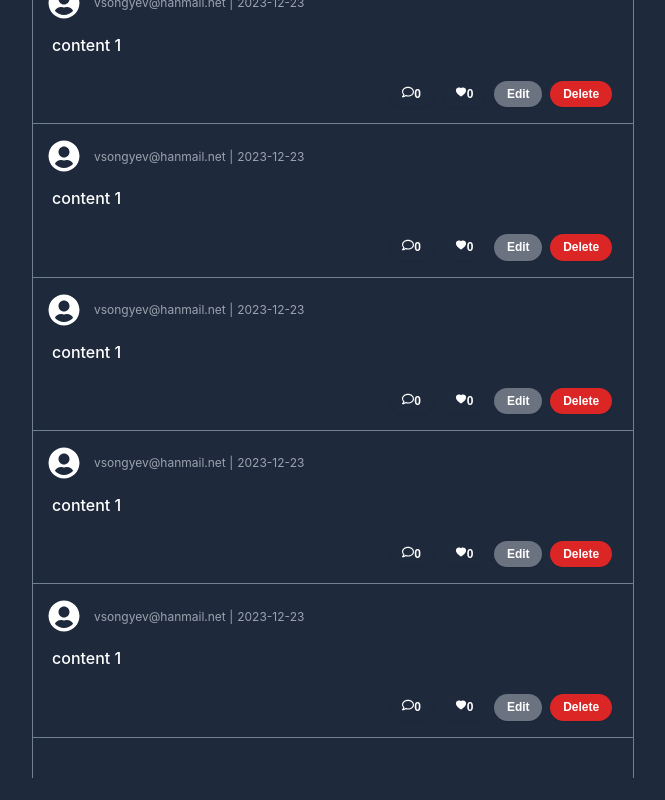
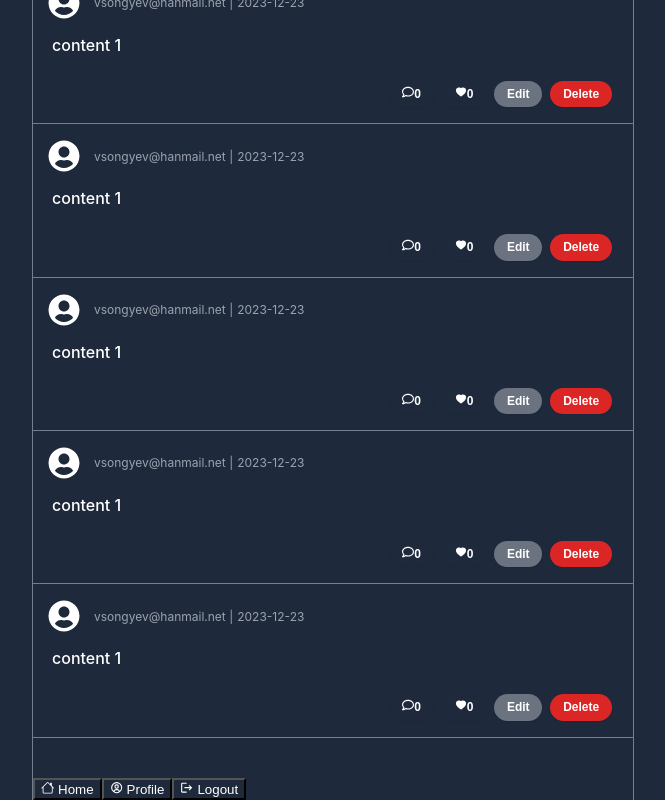
Before and after one commit to songye38/2023_react_twitter_app, a React (Create React App) app in the folder twitter_app_main/: page / in a window 1280 px wide. Shown: the part 636-1436 px from the top of the page, without its empty margins (307-972 px from the left). Before the commit the page ends 1414 px from the top, so only its background shows below. Built offline with nearby package versions, Linux system fonts and the light colour scheme.

Commit message:
Update Layout.tsx 하단부의 메뉴 부분 컴포넌트로 제작

```diff
--- a/twitter_app_main/src/components/Layout.tsx
+++ b/twitter_app_main/src/components/Layout.tsx
@@ -1,4 +1,5 @@
 import { ReactNode } from "react"
+import MenuList from "./Menu";
 
 interface LayoutProps {
     children : ReactNode;
@@ -8,6 +9,7 @@ export const Layout = ({children}:LayoutProps)=>{
     return (
         <div className="layout">
             {children}
+            <MenuList />
         </div>
     )
 }
--- /dev/null
+++ b/twitter_app_main/src/components/Menu.tsx
@@ -0,0 +1,16 @@
+
+import { useNavigate } from "react-router-dom";
+import {BsHouse} from 'react-icons/bs';
+import {BiUserCircle} from 'react-icons/bi';
+import {MdLogout} from 'react-icons/md'
+
+export default function MenuList(){
+    const navigate = useNavigate();
+    return <div className="footer">
+        <div className="footer__grid">
+            <button type='button' onClick={()=>navigate('/')}><BsHouse/> Home</button>
+            <button type='button' onClick={()=>navigate('/profile')}><BiUserCircle/> Profile</button>
+            <button type='button' onClick={()=>navigate('/')}><MdLogout/> Logout</button>
+        </div>
+    </div>
+}
```
